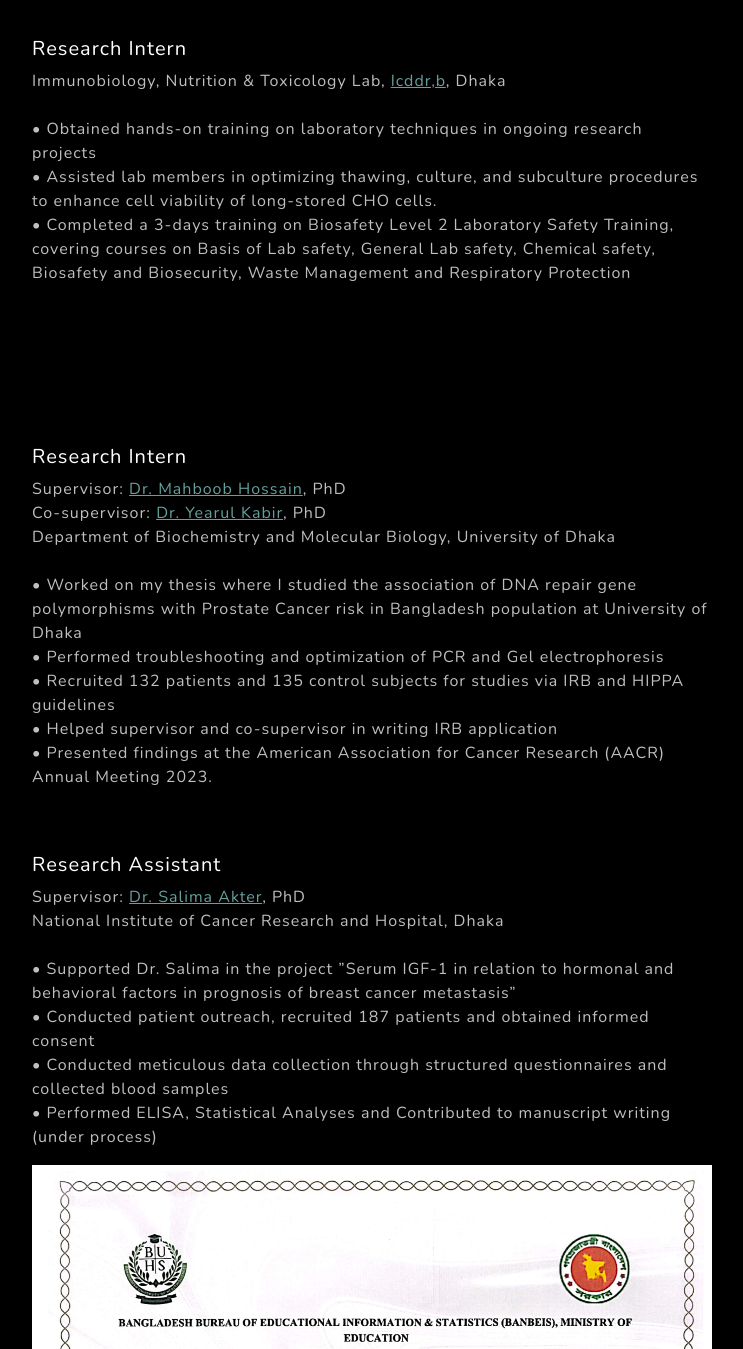
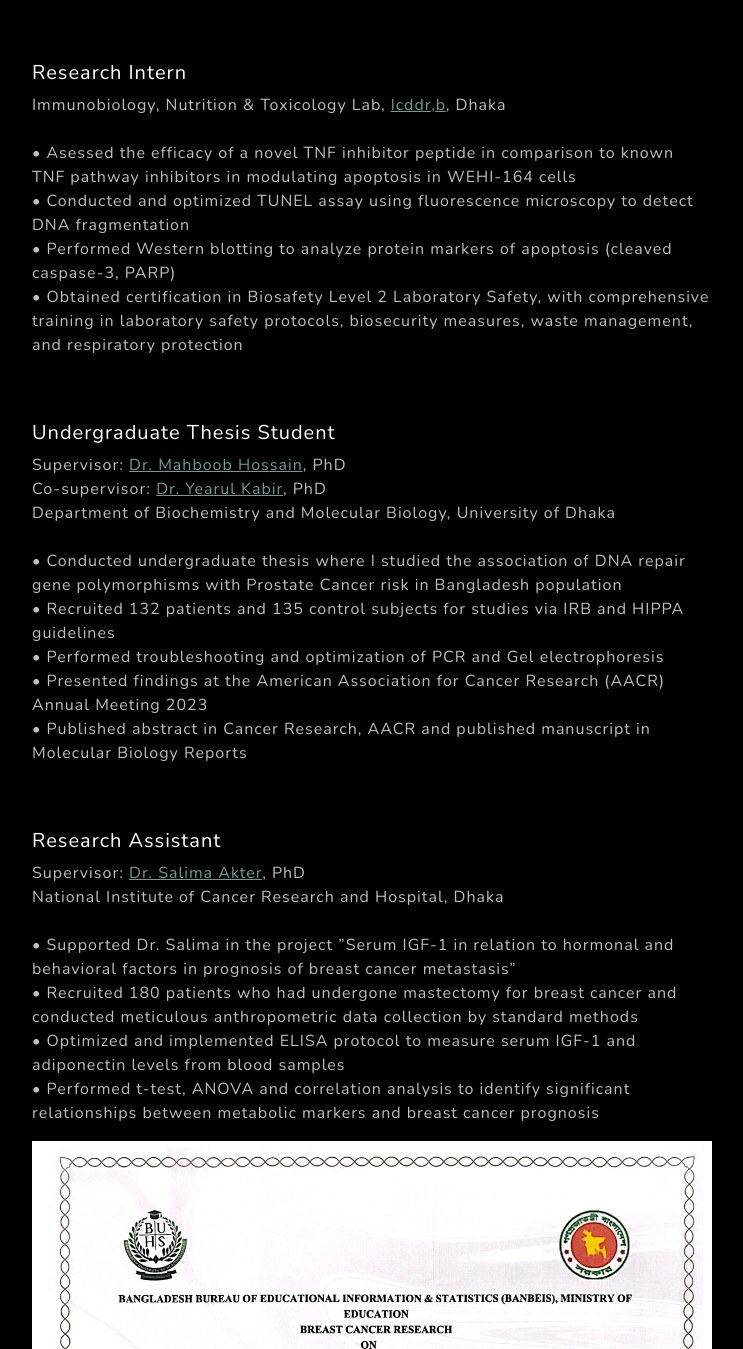
Before and after one commit to nafisaahmednas/nafisaahmednas.github.io, a plain HTML site: page workexperience.html in a window 1280 px wide. Shown: the part 1219-2568 px from the top of the page, without its empty margins (268-1011 px from the left). Drawn offline with nearby package versions, Linux system fonts and the light colour scheme.

Commit message:
Update workexperience.html

```diff
--- a/workexperience.html
+++ b/workexperience.html
@@ -81,14 +81,14 @@
 							<br>
 							Department of Mathematics and Natural Sciences, BRAC University
                             <br> <br>
-                            •    Leading project efforts on “the association of polymorphisms of genes related to homocysteine metabolism, vitamin B12 and folic acid levels with coronary artery disease among young adults and for stroke in elderly patients in Bangladesh” and “exploring the role of Interleukin-37 in ST-elevated and non-ST-elevated myocardial infarction”
-                            <br>
-                            •    Assisting thesis students in forming structured questionnaire form for data collection, writing thesis proposal, sample and data collection
+                            •    Leading projects efforts on: Association of polymorphisms in genes related to homocysteine metabolism, vitamin B12, and folic acid levels with coronary artery disease (CAD) in young adults in Bangladesh
+                            •    Developed a hospital-based case-control study of 60 CAD patients and 60 healthy controls, including detailed questionnaires for demographic, clinical, and dietary data collection, and prepared IRB documentation
 							 <br>
-                            •    Guiding thesis students in developing and refining research methodology, troubleshooting experiments, data analysis & interpretation of results
+                            •   Troubleshooted and optimized DNA extraction using QIAmp Blood DNA Mini Kit and PCR-RFLP experiments
 							 <br>
-							•    Developed IRB approved protocols for new research proposals
+			   •    Conducted data analysis using SPSS to evaluate biochemical risk factors and applied logistic regression models to assess the impact of dietary patterns on CAD risk
 							 <br>
+
 
                         </p>
 
@@ -115,22 +115,22 @@
                         <p class="text-white-75" style="text-align: left;">
                             Immunobiology, Nutrition & Toxicology Lab, <a href="https://www.icddrb.org/">Icddr,b</a>, Dhaka
                             <br> <br>
-                            •    Obtained hands-on training on laboratory techniques in ongoing research projects
+                            •   Asessed the efficacy of a novel TNF inhibitor peptide in comparison to known TNF pathway inhibitors in modulating apoptosis in WEHI-164 cells
                             <br>
-						    •    Assisted lab members in optimizing thawing, culture, and subculture procedures to enhance cell viability of long-stored CHO cells.
+						    •    Conducted and optimized TUNEL assay using fluorescence microscopy to detect DNA fragmentation
 							<br>
-							•    Completed a 3-days training on Biosafety Level 2 Laboratory Safety Training, covering courses on  Basis of Lab safety, General Lab safety, Chemical safety, Biosafety and Biosecurity, Waste Management and Respiratory Protection
+							•    Performed Western blotting to analyze protein markers of apoptosis (cleaved caspase-3, PARP)
+				<br>
+							•   Obtained certification in Biosafety Level 2 Laboratory Safety, with comprehensive training in laboratory safety protocols, biosecurity measures, waste management, and respiratory protection
                         </p>
 
 
-						<br> <br>
+			<br> <br>
 
 
 
-                        <br> <br> <br> <br>
-
                         <h2 class="text-white" style="text-align: left; font-size: 20px;">
-                            Research Intern
+                            Undergraduate Thesis Student
                         </h2>
                         <p class="text-white-75" style="text-align: left;">
 							Supervisor: <a href="https://www.bracu.ac.bd/about/people/mahboob-hossain-phd">Dr. Mahboob Hossain</a>, PhD
@@ -139,15 +139,15 @@
 							<br>
 							Department of Biochemistry and Molecular Biology, University of Dhaka
                             <br> <br>
-							 •    Worked on my thesis where I studied the association of DNA repair gene polymorphisms with Prostate Cancer risk in Bangladesh population at University of Dhaka
+							 •    Conducted undergraduate thesis where I studied the association of DNA repair gene polymorphisms with Prostate Cancer risk in Bangladesh population
+							<br>
+                            •    Recruited 132 patients and 135 control subjects for studies via IRB and HIPPA guidelines
 							<br>
                             •    Performed troubleshooting and optimization of PCR and Gel electrophoresis
 							<br>
-                            •    Recruited 132 patients and 135 control subjects for studies via IRB and HIPPA guidelines
+                            •    Presented findings at the American Association for Cancer Research (AACR) Annual Meeting 2023
 							<br>
-                            •    Helped supervisor and co-supervisor in writing IRB application
-							<br>
-                            •    Presented findings at the American Association for Cancer Research (AACR) Annual Meeting 2023.
+                            •    Published abstract in Cancer Research, AACR and published manuscript in Molecular Biology Reports
                         </p>
 
                         <br> <br>
@@ -162,11 +162,13 @@
                             <br> <br>
                             •    Supported Dr. Salima in the project ”Serum IGF-1 in relation to hormonal and behavioral factors in prognosis of breast cancer metastasis”
                             <br>
-                            •    Conducted patient outreach, recruited 187 patients and obtained informed consent
+                            •    Recruited 180 patients who had undergone mastectomy for breast cancer and conducted meticulous anthropometric data collection by standard methods
 							<br>
-							•    Conducted meticulous data collection through structured questionnaires and collected blood samples
+							•    Optimized and implemented ELISA protocol to measure serum IGF-1 and adiponectin levels from blood
+samples
 							<br>
-							•    Performed ELISA, Statistical Analyses and Contributed to manuscript writing (under process)
+							•    Performed t-test, ANOVA and correlation analysis to identify significant relationships between metabolic
+markers and breast cancer prognosis
                         </p>
 
 
```
